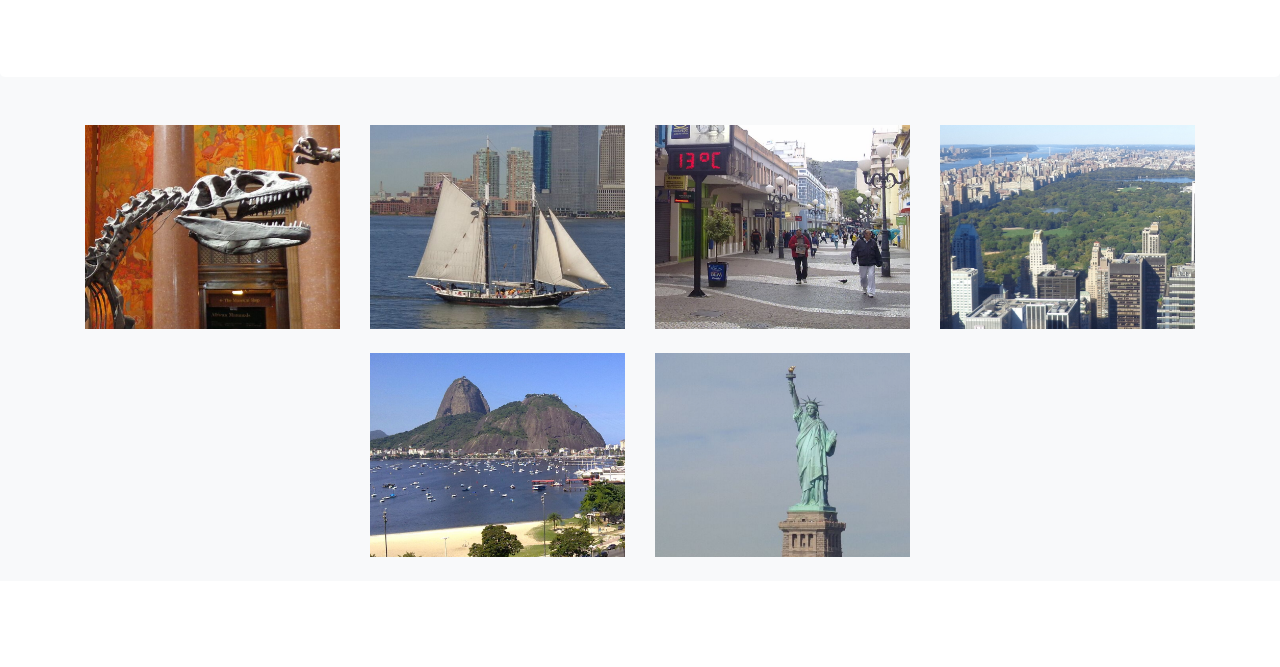
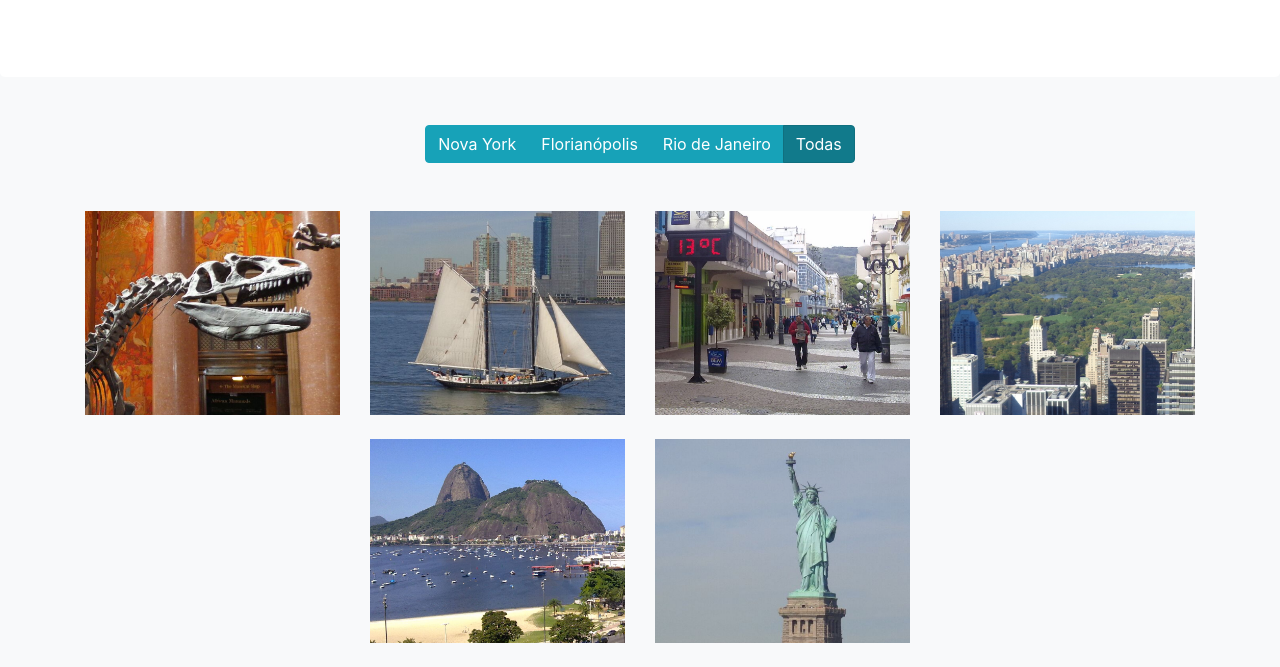
Before and after one commit to allandcarv/projeto_galeria, a website built with webpack: page src/index.html in a window 1280 px wide. Shown: the part 209-876 px from the top of the page. Before the commit the page ends 800 px from the top, so only its background shows below. Built offline with nearby package versions, Linux system fonts and the light colour scheme; files whose address does not match are found by name.

Commit message:
Filtrar fotos por cidade (jQuery plugin)

```diff
--- a/src/index.js
+++ b/src/index.js
@@ -7,3 +7,4 @@ import 'bootstrap';
 
 // Meus arquivos JS
 import './js/core/includes';
+import './js/plugins/cityButtons';
--- a/src/js/core/includes.js
+++ b/src/js/core/includes.js
@@ -1,4 +1,12 @@
 import $ from 'jquery';
+
+const loadHtmlSuccessCallbacks = [];
+
+export function onLoadHtmlSuccess(callback) {
+    if(!loadHtmlSuccessCallbacks.includes(callback)) {
+        loadHtmlSuccessCallbacks.push(callback);
+    }
+}
 
 function loadIncludes(parent) {
     if(!parent) parent = 'body';
@@ -10,6 +18,7 @@ function loadIncludes(parent) {
                 $(e).html(data);
                 $(e).removeAttr('wm-include');
 
+                loadHtmlSuccessCallbacks.forEach(callback => callback(data));
                 loadIncludes(e)
             }
         })
--- /dev/null
+++ b/src/js/plugins/cityButtons.js
@@ -0,0 +1,48 @@
+import $ from 'jquery';
+import { onLoadHtmlSuccess } from '../core/includes';
+
+const duration = 600;
+
+function filterByCity(city) {
+    $('[wm-city]').each(function (i, e) {
+        const isTarget = $(this).attr('wm-city') === city || city === null;
+
+        if (isTarget) {
+            $(this).parent().removeClass('d-none');
+            $(this).fadeIn(duration);
+        } else {
+            $(this).fadeOut(duration, () => {
+                $(this).parent().addClass('d-none');
+            });
+        }
+    })
+}
+
+$.fn.cityButtons = function () {
+    const cities = new Set; // Evita valor duplicado
+    $('[wm-city]').each(function (i, e) {
+        cities.add($(e).attr('wm-city'))
+    })
+
+    const btns = Array.from(cities).map(city => {
+        const btn = $('<button>')
+            .addClass(['btn', 'btn-info']).html(city);
+        btn.click(e => filterByCity(city));
+        return btn;
+    });
+
+    const btnAll = $('<button>')
+        .addClass(['btn', 'btn-info', 'active']).html('Todas');
+    btnAll.click(e => filterByCity(null));
+    btns.push(btnAll);
+
+    const btnGroup = $('<div>').addClass(['btn-group']);
+    btnGroup.append(btns);
+
+    $(this).html(btnGroup);
+    return this
+}
+
+onLoadHtmlSuccess(function() {
+    $('[wm-city-buttons]').cityButtons();
+});
--- a/src/pages/galery/galery.html
+++ b/src/pages/galery/galery.html
@@ -1,5 +1,9 @@
 <div wm-include="/pages/galery/galeryHeader.html"></div>
 <div class="container mt-5">
+    <!-- City Buttons-->
+    <div class="row justify-content-center pb-5">
+        <div wm-city-buttons></div>
+    </div>
     <div class="row d-flex justify-content-center">
         <div class="col-12 col-md-6 col-lg-3">
             <img src="imgs/ny1.png" class="img-fluid mb-4" wm-city="Nova York">
```
